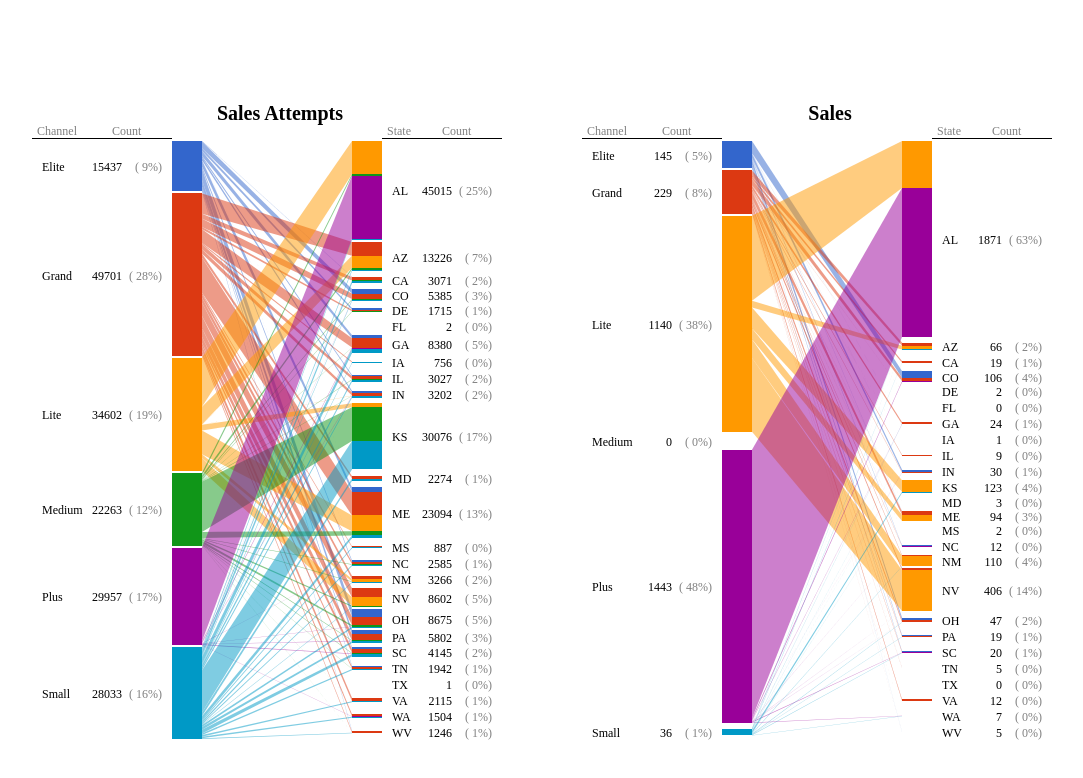
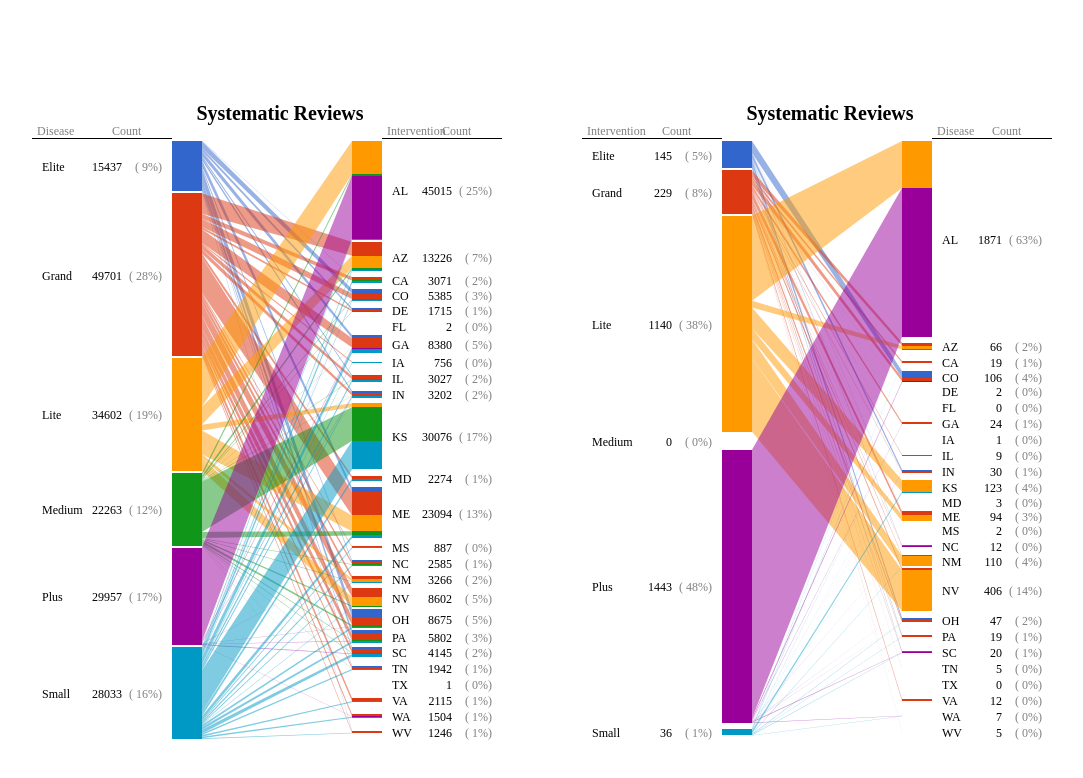
Before and after one commit to CREBP/CREBP-Disease-Treatment, a website: page index.html in a window 1280 px wide. Shown: the whole page, without its empty margins (38-1121 px from the left). Drawn offline with nearby package versions, Linux system fonts and the light colour scheme.

Commit message:
Added markers and titles to main graph

```diff
--- a/index.html
+++ b/index.html
@@ -16,7 +16,8 @@ rect{
 <script src="bower_components/d3/d3.min.js"></script>
 <script src="assets/bipartite.js"></script>
 <script>
-var sales_data=[
+// AUTO-INSERTED DATA {{{
+var data = [
 	['Lite','CA',16,0],
 	['Small','CA',1278,4],
 	['Medium','CA',27,0],
@@ -124,6 +125,7 @@ var sales_data=[
 	['Grand','WV',575,2],
 	['Elite','WV',368,3]
 ];
+// }}}
 
 var width = 1100, height = 610, margin ={b:0, t:40, l:170, r:50};
 
@@ -132,8 +134,8 @@ var svg = d3.select("body")
 	.append("g").attr("transform","translate("+ margin.l+","+margin.t+")");
 
 var data = [
-	{data:bP.partData(sales_data,2), id:'SalesAttempts', header:["Channel","State", "Sales Attempts"]},
-	{data:bP.partData(sales_data,3), id:'Sales', header:["Channel","State", "Sales"]}
+	{data:bP.partData(data,2), id:'diseases', header:["Disease","Intervention", "Systematic Reviews"]},
+	{data:bP.partData(data,3), id:'interventions', header:["Intervention","Disease", "Systematic Reviews"]}
 ];
 
 bP.draw(data, svg);
```
Lines whose indentation alone changed are shown as unchanged.
